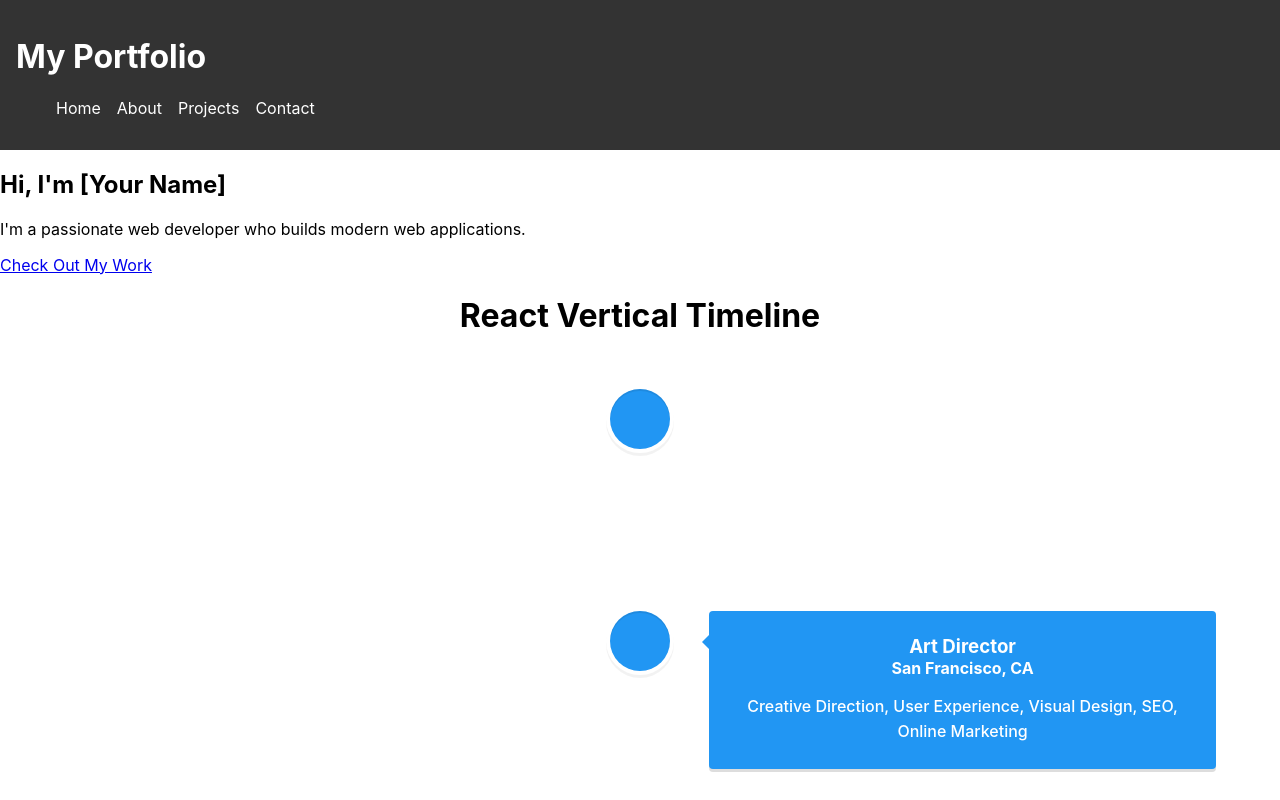
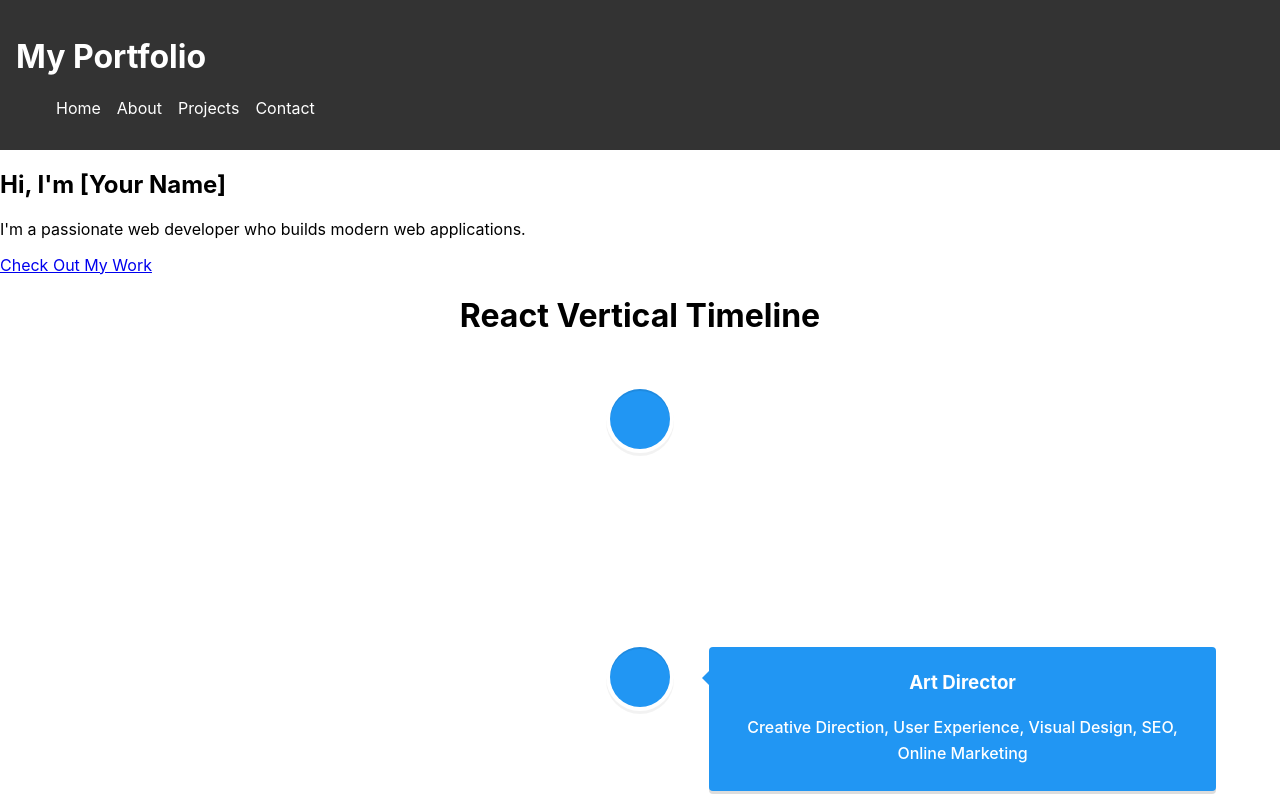
Before and after one commit to kidz1907/personal-portfolio, a React (Create React App) app: page / in a window 1280 px wide. Shown: the top 800 px of the page. Built offline with nearby package versions, Linux system fonts and the light colour scheme.

Commit message:
add timeline

```diff
--- a/package.json
+++ b/package.json
@@ -40,6 +40,7 @@
     ]
   },
   "devDependencies": {
+    "@babel/plugin-proposal-private-property-in-object": "^7.21.11",
     "gh-pages": "^6.2.0"
   },
   "homepage": "https://kidz1907.github.io/personal-portfolio"
--- a/src/components/Timeline.js
+++ b/src/components/Timeline.js
@@ -29,7 +29,7 @@ export default function Timeline() {
             icon={<WorkIcon />}
           >
             <h3 className="vertical-timeline-element-title">{item.title}</h3>
-            <h4 className="vertical-timeline-element-subtitle">{item.subtitle}</h4>
+            <h4 className="vertical-timeline-element-skill">{item.skill}</h4>
             <p>{item.description}</p>
           </VerticalTimelineElement>
         ))}
--- a/src/components/const/data.js
+++ b/src/components/const/data.js
@@ -3,11 +3,14 @@
 export const timelineData = [
     {
       type: "work",
-      date: "2011 - present",
-      title: "Creative Director",
-      subtitle: "Miami, FL",
+      date: "08/2024 - present",
+      title: "Junior Full Stack Developer",
+      subtitle: "ReactJS, MongoDB(Cloud), Flutter, Firebase",
       description:
-        "Creative Direction, User Experience, Visual Design, Project Management, Team Leading",
+      [
+        "In charge of the company website, I keep it updated with new features and information, as well as enhance the website.",
+        "I also converted it into a mobile version for better study convenience."
+      ],
       iconColor: "rgb(33, 150, 243)",
     },
     {
```
Also changed, not shown: 1 other file (tests, documents, lock files or other folders).
